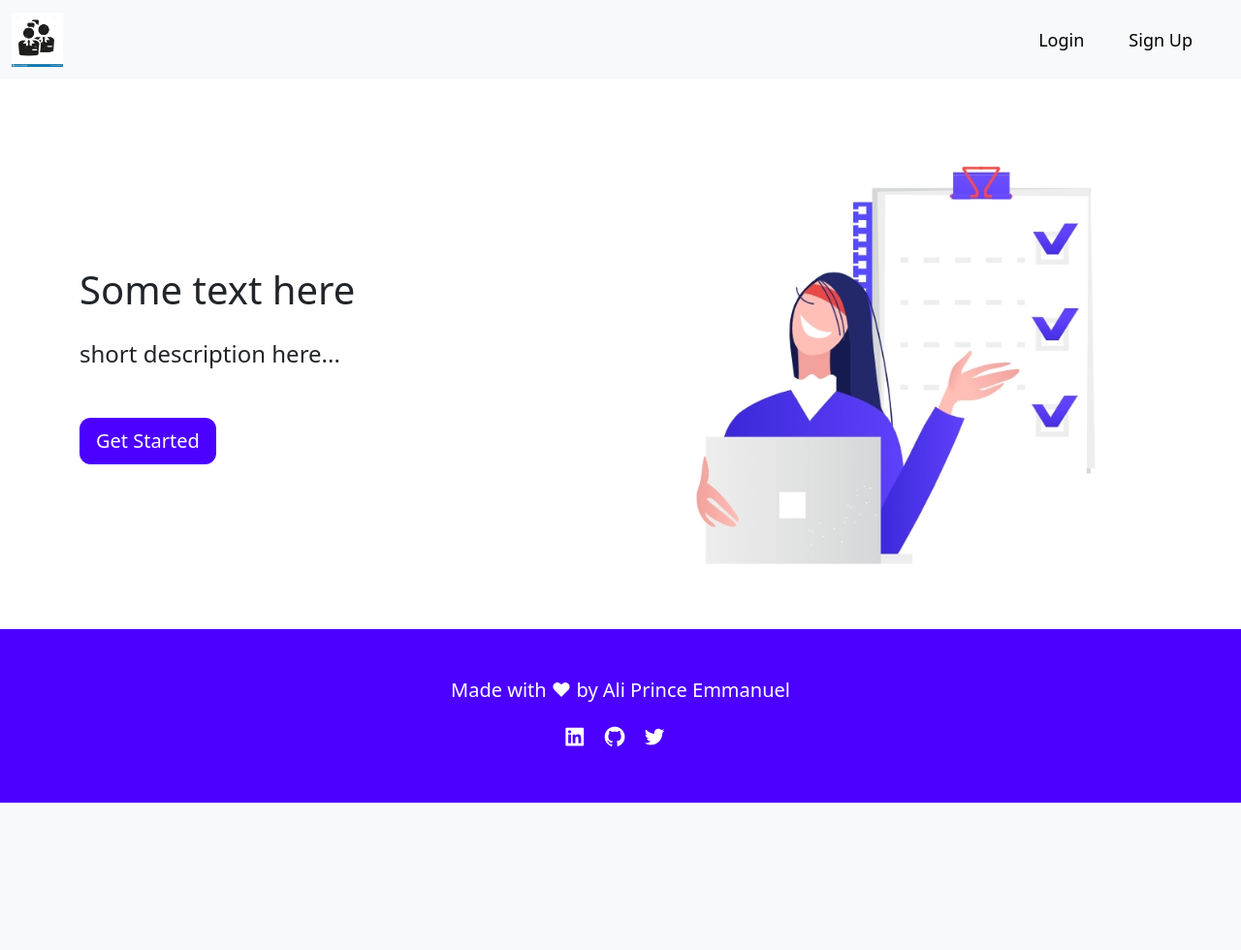
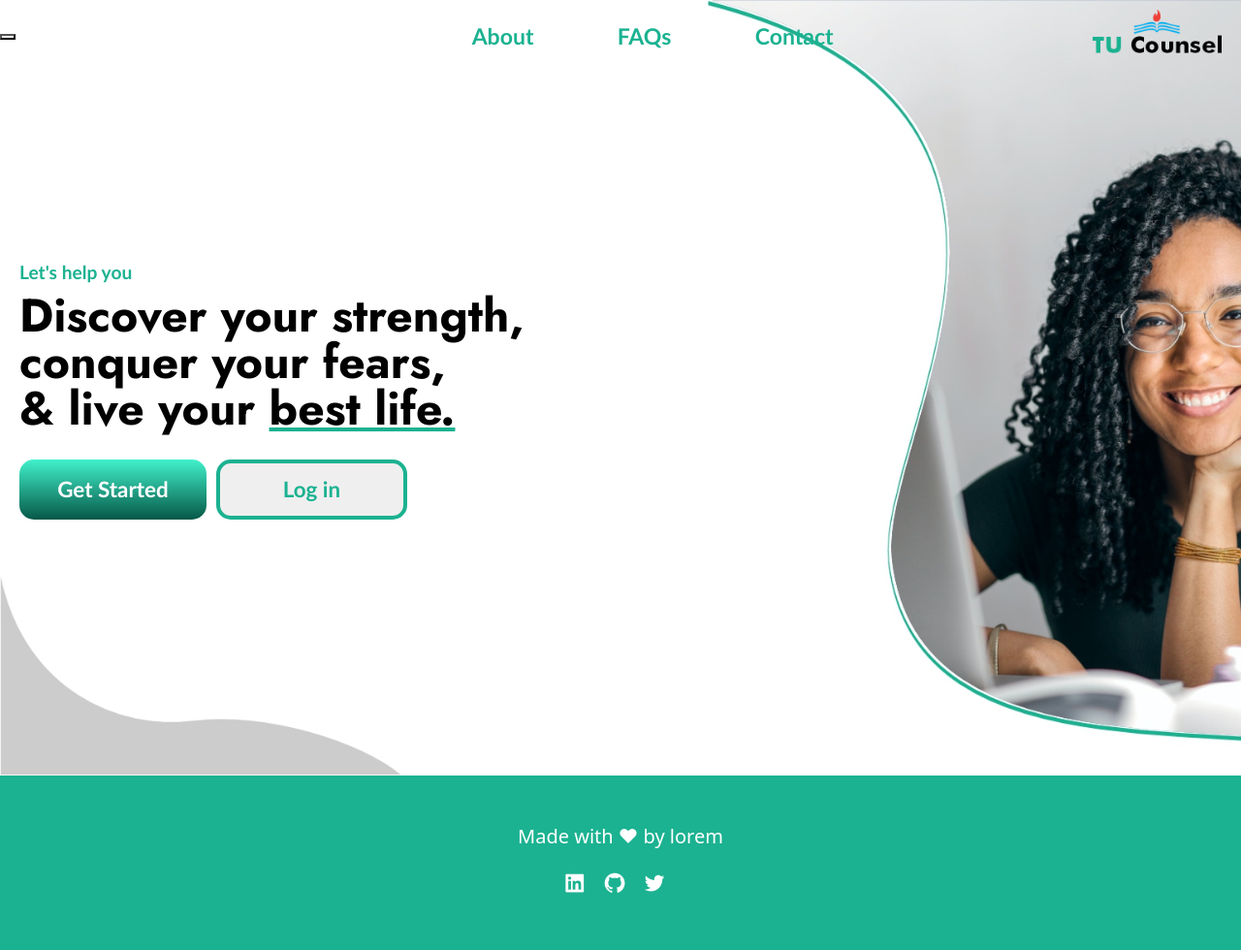
Before and after one commit to YoungAli/Real-counselling, a Django app: page / in a window 1280 px wide. Shown: the whole page at 97% size. Before the commit the page ends 828 px from the top, so only its background shows below. Run offline with Django 4.2, Linux system fonts and the light colour scheme; some libraries are stand-ins or nearby versions.

Commit message:
style landing page

```diff
--- a/static/css/styles.css
+++ /dev/null
@@ -1,241 +0,0 @@
-@import url('https://fonts.googleapis.com/css2?family=Poppins:wght@200;300;400;500;600;700&display=swap');
-
-* {
-    margin: 0;
-    padding: 0;
-    box-sizing: border-box;
-}
-
-html,
-body {
-    margin: 0px;
-    height: 100%;
-    width: 100%;
-    font-family: Arial, Helvetica, sans-serif;
-}
-
-.navbar-nav li {
-    padding-right: 30px;
-}
-
-.nav-link {
-    color: black !important;
-    font-size: 18px !important;
-}
-
-.sidebar {
-    position: fixed;
-    left: 0;
-    top: 0;
-    height: 100%;
-    width: 78px;
-    background: blueviolet;
-    padding: 6px 14px;
-    z-index: 99;
-    transition: all 0.5s ease;
-}
-
-.sidebar.open {
-    width: 250px;
-}
-
-.sidebar .sidebar_btn {
-    height: 60px;
-    display: flex;
-    align-items: center;
-    position: relative;
-}
-
-.sidebar .sidebar_btn #btn {
-    position: absolute;
-    top: 50%;
-    right: 0;
-    transform: translateY(-50%);
-    font-size: 22px;
-    transition: all 0.4s ease;
-    font-size: 23px;
-    text-align: center;
-    cursor: pointer;
-    transition: all 0.5s ease;
-}
-
-.sidebar.open .sidebar_btn #btn {
-    text-align: right;
-}
-
-.sidebar i {
-    color: #fff;
-    height: 60px;
-    min-width: 50px;
-    font-size: 28px;
-    text-align: center;
-    line-height: 60px;
-}
-
-.sidebar .nav-list {
-    margin-top: 20px;
-    height: 100%;
-}
-
-.sidebar li {
-    position: relative;
-    margin: 8px 0;
-    list-style: none;
-}
-
-.sidebar li .tooltip {
-    position: absolute;
-    top: -20px;
-    left: calc(100% + 15px);
-    z-index: 3;
-    background: #fff;
-    box-shadow: 0 5px 10px rgba(0, 0, 0, 0.3);
-    padding: 6px 12px;
-    border-radius: 4px;
-    font-size: 15px;
-    font-weight: 400;
-    opacity: 0;
-    white-space: nowrap;
-    pointer-events: none;
-    transition: 0s;
-}
-
-.sidebar li:hover .tooltip {
-    opacity: 1;
-    pointer-events: auto;
-    transition: all 0.4s ease;
-    top: 50%;
-    transform: translateY(-50%);
-}
-
-.sidebar.open li .tooltip {
-    display: none;
-}
-
-.sidebar input {
-    font-size: 15px;
-    color: #FFF;
-    font-weight: 400;
-    outline: none;
-    height: 50px;
-    width: 100%;
-    width: 50px;
-    border: none;
-    border-radius: 12px;
-    transition: all 0.5s ease;
-    /* background: #1d1b31; */
-    background: rgb(163, 88, 233);
-}
-
-.sidebar.open input {
-    padding: 0 20px 0 50px;
-    width: 100%;
-}
-
-.sidebar .bx-search {
-    position: absolute;
-    top: 50%;
-    left: 0;
-    transform: translateY(-50%);
-    font-size: 22px;
-    background: rgb(163, 88, 233);
-    color: #FFF;
-}
-
-.sidebar.open .bx-search:hover {
-    background: rgb(163, 88, 233);
-    color: #FFF;
-}
-
-.sidebar .bx-search:hover {
-    background: #FFF;
-    color: #11101d;
-}
-
-.sidebar li a {
-    display: flex;
-    height: 100%;
-    width: 100%;
-    border-radius: 12px;
-    align-items: center;
-    text-decoration: none;
-    transition: all 0.4s ease;
-    background: blueviolet;
-}
-
-.sidebar li a:hover {
-    background: #FFF;
-}
-
-.sidebar li a .links_name {
-    color: #fff;
-    font-size: 15px;
-    font-weight: 400;
-    white-space: nowrap;
-    opacity: 0;
-    pointer-events: none;
-    transition: 0.4s;
-}
-
-.sidebar.open li a .links_name {
-    opacity: 1;
-    pointer-events: auto;
-}
-
-.sidebar li a:hover .links_name,
-.sidebar li a:hover i {
-    transition: all 0.5s ease;
-    color: #11101D;
-}
-
-.sidebar li i {
-    height: 50px;
-    line-height: 50px;
-    font-size: 23px;
-    border-radius: 12px;
-}
-
-.home-section {
-    position: relative;
-    background: #E4E9F7;
-    min-height: 100vh;
-    top: 0;
-    left: 78px;
-    width: calc(100% - 78px);
-    transition: all 0.5s ease;
-}
-
-.home-section .text {
-    display: inline-block;
-    color: #11101d;
-    font-size: 25px;
-    font-weight: 500;
-    margin: 18px
-}
-
-@media (max-width: 420px) {
-    .sidebar li .tooltip {
-        display: none;
-    }
-}
-
-.center-img {
-    display: block;
-    margin-left: auto;
-    margin-right: auto;
-}
-
-.btn-danger {
-    float: right;
-    margin: 7px;
-}
-
-.btn-success {
-    float: left;
-    margin: 6px;
-}
-
-::placeholder {
-    color: white;
-    opacity: 1;
-}
--- a/templates/base.html
+++ b/templates/base.html
@@ -28,9 +28,9 @@
         {% endblock content %}
     </main>
     <footer class="p-5 text-white text-center position-relative"
-        style="background: rgb(76, 0, 255); position: fixed; color: white;">
+        style="background: #1BB291 ; position: fixed; color: white;">
         <div class="container">
-            <p class="lead">Made with &hearts; by Ali Prince Emmanuel</p>
+            <p class="lead">Made with &hearts; by lorem</p>
         </div>
         <a href="https://www.linkedin.com/in/emmanuel-tanimowo-6122291aa"
             style="font-size: 25px; text-decoration: none; color: white; margin-right: 12px;"><i
--- a/templates/home.html
+++ b/templates/home.html
@@ -2,37 +2,86 @@
 {% load static %}
 
 {% block content %}
-<br>
-<section class="text-dark p-5 p-lg-0 pt-lg-5 text-sm-start">
-    <div class="container d-none d-sm-block">
-        <div class="d-sm-flex align-items-center justify-content-between">
-            <div>
-                <h1>Some text here</h1>
-                <p class="lead my-4" style="font-size: 24px;">short description here...</p><br>
-                <div style="text-align: left;">
-                    <a class="btn btn-primary btn-lg" href="{% url 'signup' %}" role="button"
-                        style="border-radius: 11px; background-color: rgb(76, 0, 255) !important; border-color: rgb(76, 0, 255);">Get
-                        Started</a>
-                </div>
-            </div>
-            <img class="img-fluid w-50" src="{% static 'images/homepage_image.JPG' %}" alt="" />
-        </div>
+<style>
+    @import url('https://fonts.googleapis.com/css2?family=Jost:wght@500;700&display=swap');
+    body{
+        margin: 0;
+    }
+     #hero{
+        height: 100vh;
+        background-image: url('/static/images/homebg.jpg');
+        background-size: cover;
+        background-repeat: no-repeat;
+        display: flex;
+        flex-direction: column;
+        justify-content: center;
+        padding: 20px;
+    }
+    .hero-txt-small{
+        color: #1BB291;
+        font-weight: 900;
+        margin-block:3px ;
+        font-size: 1.2em;
+        font-family: 'Trebuchet MS', 'Lucida Sans Unicode', 'Lucida Grande', 'Lucida Sans', Arial, sans-serif;
+        animation: fade-up 1s;
+    }
+    .hero-txt-big{
+        color: black;
+        font-size: 3em;
+        font-weight: 800;
+        font-family: 'Jost', sans-serif;
+        line-height: 1em;
+        margin-block:3px ;
+        animation: fade-up 1s;
+    }
+    .hero-txt-big > span{
+        text-decoration: underline #1BB291;
+    }
+    .hero-btn{
+        padding: 10px 0px;
+        border-radius: 15px;
+        width:100%;
+        text-align: center;
+        font-weight: 600;
+        font-size: 1.4em;
+        border: none;
+        font-family: 'Trebuchet MS', 'Lucida Sans Unicode', 'Lucida Grande', 'Lucida Sans', Arial, sans-serif;
+    }
+    #hero-btn-container{
+        display: flex;
+        width: 400px;
+        justify-content: space-between;
+        gap: 10px;
+        margin-top: 25px;
+        animation: fade-up 1s;
+    }
+    #get-started{
+        background: linear-gradient(180deg, #41f1cb, #065847);
+        color: white;
+    }
+    #log-in{
+        border: 4px solid #1BB291;
+        color: #1BB291;
+    }
+    @keyframes fade-up {
+        0%{
+            opacity: 0.3;
+            transform: translateY(23px);
+        }
+        100%{
+            opacity: 1;
+            transform: translateY(0px);
+        }
+    }
+</style>
+<div id="hero">
+    <p class="hero-txt-small">Let's help you</p>
+    <p class="hero-txt-big">Discover your strength,<br>conquer your fears,<br>
+        & live your <span>best life.</span></p>
+    <div id="hero-btn-container">
+        <button id="get-started" class="hero-btn">Get Started</button>
+        <button id="log-in" class="hero-btn">Log in</button>
     </div>
-    <div class="d-block d-sm-none align-items-center">
-        <div style="text-align: center;">
-            <h1>Some text here</h1>
-            <p class="lead my-4" style="font-size: 24px;">
-                short description here...
-            </p><br>
-        </div>
-        <div style="text-align: center;">
-            <img class="img-fluid h-20" src="{% static 'images/homepage_image.JPG' %}" />
-            <br><br>
-            <a class="btn btn-primary btn-lg" href="{% url 'signup' %}" role="button"
-                style="border-radius: 11px; background-color: rgb(76, 0, 255) !important; border-color: rgb(76, 0, 255);">Get Started</a>
-        </div>
-    </div>
-    <br><br>
-</section>
+</div>
 
 {% endblock content %}
--- a/templates/navbar.html
+++ b/templates/navbar.html
@@ -1,22 +1,53 @@
 {% load static %}
-<nav class="navbar navbar-expand-lg navbar-light sticky-top bg-light" box-shadow="none">
-    <div class="container-fluid">
-        <a href="{% url 'home' %}" class="navbar-brand"><img src="{% static 'images/counsel.jpg' %}" height="56px"
-                alt="logo"></a>
-        <button class="navbar-toggler" type="button" data-toggle="collapse" data-target="#navbarResponsive"
-            style="outline: none; border: none; box-shadow: none;"><span><i class='bx bx-menu'
-                    style="font-size: 35px; color: black;"></i></span></button>
-        <div class="collapse navbar-collapse" id="navbarResponsive">
-            <ul class="navbar-nav ms-auto">
-                <div class="dropdown-divider"></div>
-                <li class="navbar-item">
-                    <a href="{% url 'login' %}" class="nav-link">Login</a>
-                </li>
-                <div class="dropdown-divider"></div>
-                <li class="navbar-item">
-                    <a href="{% url 'signup' %}" class="nav-link">Sign Up</a>
-                </li>
-            </ul>
-        </div>
-    </div>
+<style>
+   .nav--links{
+    color:#1BB291;
+    font-weight: 700;
+    text-decoration: none;
+    font-size: 1.2em;
+    transition: 0.3s;
+    }
+    .nav--links:hover{
+        text-decoration: underline;
+        color:#1BB291;
+    }
+    li{
+        list-style-type: none;
+    }
+    #main-nav > ul{
+        display: flex;
+        gap: 43%;
+        margin: 0 0 0px 0;
+        font-family: 'Trebuchet MS', 'Lucida Sans Unicode', 'Lucida Grande', 'Lucida Sans', Arial, sans-serif;
+        font-size: 1.2em;
+    }
+    #main-nav{
+        display: flex;
+        margin: 20px 0 0 0;
+        position: fixed;
+        width: 100%;
+        justify-content: space-between;
+        align-items: center;
+    }
+    #home-link > img{
+        height: 45px;
+        margin: -10px 20px 0 0;
+    }
+    @media (max-width:730px) {
+        .nav--links{
+            display: none;
+        }
+    }
+</style>
+
+<nav id="main-nav">
+    <button>
+
+    </button>
+    <ul>
+        <li><a class="nav--links" href="http://">About</a></li>
+        <li><a class="nav--links" href="http://">FAQs</a></li>
+        <li><a class="nav--links" href="http://">Contact</a></li>
+    </ul>
+    <a id="home-link" href=""><img src="static\images\tucounsel-logo.png" alt=""></a>
 </nav>
```
Also changed, not shown: static/images/homebg.jpg (added), static/images/tucounsel-logo.png (added).
